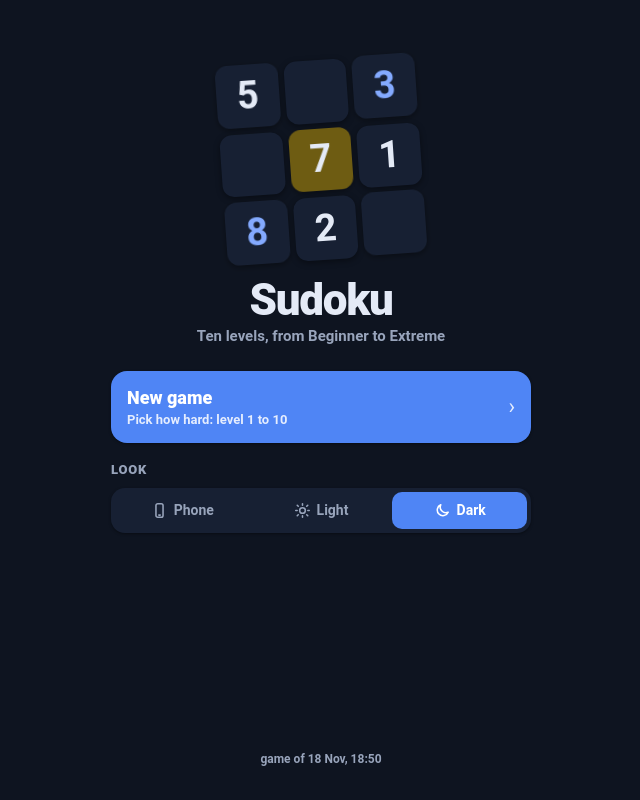
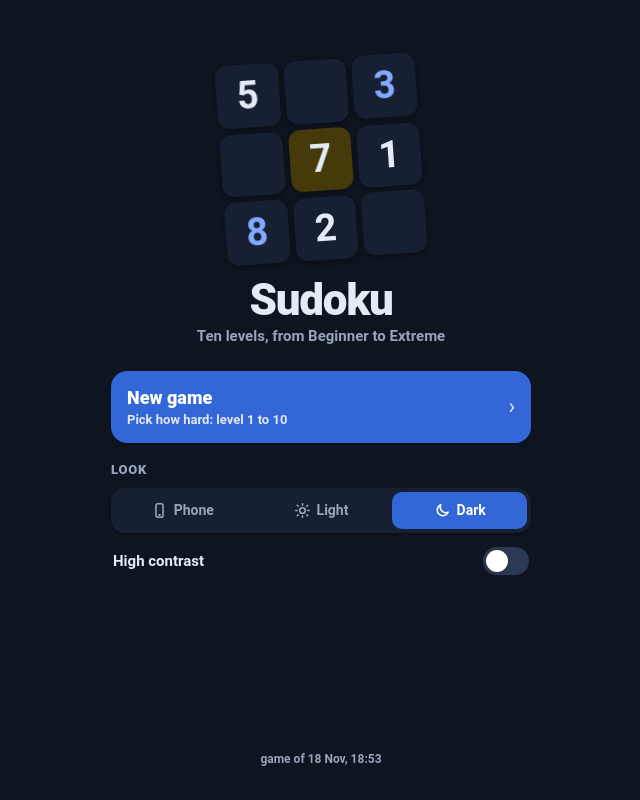
Before and after one commit to tomvinograd/glimmer-isle-play, a plain HTML site: page sudoku/game.html in a window 1280 px wide. Both pictures are taken after a click on the radio button "Dark". Shown: the whole page, without its empty margins (319-959 px from the left). Drawn offline with Linux system fonts and the light colour scheme.

Commit message:
Sudoku update 1795028021

```diff
--- a/sudoku/game.html
+++ b/sudoku/game.html
@@ -1,7 +1,7 @@
 <!doctype html>
 <html lang="en">
 <head>
-<script>window.GAME_BUILD = 1795027809;</script>
+<script>window.GAME_BUILD = 1795028021;</script>
 <meta charset="utf-8">
 <meta name="viewport" content="width=device-width, initial-scale=1, maximum-scale=1, user-scalable=no, viewport-fit=cover">
 <title>Sudoku</title>
@@ -17,15 +17,15 @@
 }
 @media (prefers-color-scheme: dark) { :root:not([data-theme="light"]) {
   --bg: #0E1420; --paper: #172033; --ink: #E4EAF6; --muted: #98A4BB;
-  --line: #2B3954; --line-strong: #A9B7D0; --peer: #1C2840; --same: #27406B; --sel: #6E5C12;
+  --line: #2B3954; --line-strong: #A9B7D0; --peer: #1C2840; --same: #27406B; --sel: #463A0B;
   --user: #84AAFF; --err: #FF7B7B; --err-bg: #4A1E26; --note: #A6B1C6;
-  --btn: #1C2740; --btn-press: #26334F; --accent: #4F85F5; --accent-ink: #FFFFFF; --shade: rgba(0,0,0,.4); --scrim: rgba(0,0,0,.6);
+  --btn: #1C2740; --btn-press: #26334F; --accent: #3366D6; --accent-ink: #FFFFFF; --shade: rgba(0,0,0,.4); --scrim: rgba(0,0,0,.6);
   color-scheme: dark; } }
 :root[data-theme="dark"] {
   --bg: #0E1420; --paper: #172033; --ink: #E4EAF6; --muted: #98A4BB;
-  --line: #2B3954; --line-strong: #A9B7D0; --peer: #1C2840; --same: #27406B; --sel: #6E5C12;
+  --line: #2B3954; --line-strong: #A9B7D0; --peer: #1C2840; --same: #27406B; --sel: #463A0B;
   --user: #84AAFF; --err: #FF7B7B; --err-bg: #4A1E26; --note: #A6B1C6;
-  --btn: #1C2740; --btn-press: #26334F; --accent: #4F85F5; --accent-ink: #FFFFFF; --shade: rgba(0,0,0,.4); --scrim: rgba(0,0,0,.6);
+  --btn: #1C2740; --btn-press: #26334F; --accent: #3366D6; --accent-ink: #FFFFFF; --shade: rgba(0,0,0,.4); --scrim: rgba(0,0,0,.6);
   color-scheme: dark; }
 
 * { box-sizing: border-box; -webkit-tap-highlight-color: transparent; }
@@ -167,6 +167,7 @@ button:focus-visible, input:focus-visible { outline: 3px solid var(--accent); ou
 .seg button { display: flex; align-items: center; justify-content: center; gap: 6px; padding: 9px 4px; border-radius: 10px; font-weight: 700; font-size: 14px; color: var(--muted); }
 .seg button svg { width: 17px; height: 17px; flex: none; }
 .seg button.on { background: var(--accent); color: var(--accent-ink); }
+.hcrow { padding: 6px 2px 0; }
 .hfoot { margin-top: auto; text-align: center; color: var(--muted); font-size: 12px; font-weight: 600; }
 /* what's new note after an update */
 .news { position: fixed; left: 50%; bottom: calc(18px + env(safe-area-inset-bottom, 0px)); transform: translateX(-50%); z-index: 30; width: min(440px, calc(100% - 32px));
@@ -176,6 +177,36 @@ button:focus-visible, input:focus-visible { outline: 3px solid var(--accent); ou
 @keyframes newsin { from { transform: translate(-50%, 30px); opacity: 0; } }
 @media (prefers-reduced-motion: reduce) { *, *::before, *::after { animation: none !important; transition: none !important; } }
 @media (max-height: 640px) { .newbtn { display: none; } .app { gap: 8px; } .wrap { gap: 8px; } }
+
+/* High contrast (start page switch): stronger colours for light and dark, outlined controls, heavier numbers */
+:root { --edge: transparent; --selring: #000000; }
+:root[data-contrast="high"] { --bg: #FFFFFF; --paper: #FFFFFF; --ink: #000000; --muted: #2B2B2B;
+  --line: #5C5C5C; --line-strong: #000000; --peer: #D9E4F7; --same: #A8C5F7; --sel: #FFD000;
+  --user: #0033AA; --err: #A80000; --err-bg: #FFC9C9; --note: #000000;
+  --btn: #FFFFFF; --btn-press: #D9D9D9; --accent: #0033AA; --accent-ink: #FFFFFF; --shade: rgba(0,0,0,0); --scrim: rgba(0,0,0,.7); --edge: #000000; }
+@media (prefers-color-scheme: dark) { :root[data-contrast="high"]:not([data-theme="light"]) { --bg: #000000; --paper: #000000; --ink: #FFFFFF; --muted: #E6E6E6;
+  --line: #A6A6A6; --line-strong: #FFFFFF; --peer: #1E2B47; --same: #1F3A6E; --sel: #3F3200;
+  --user: #8FD0FF; --err: #FF8F8F; --err-bg: #5C0000; --note: #FFFFFF;
+  --btn: #000000; --btn-press: #262626; --accent: #8FD0FF; --accent-ink: #000000; --shade: rgba(0,0,0,0); --scrim: rgba(0,0,0,.8); --edge: #FFFFFF; --selring: #FFD000; } }
+:root[data-contrast="high"][data-theme="dark"] { --bg: #000000; --paper: #000000; --ink: #FFFFFF; --muted: #E6E6E6;
+  --line: #A6A6A6; --line-strong: #FFFFFF; --peer: #1E2B47; --same: #1F3A6E; --sel: #3F3200;
+  --user: #8FD0FF; --err: #FF8F8F; --err-bg: #5C0000; --note: #FFFFFF;
+  --btn: #000000; --btn-press: #262626; --accent: #8FD0FF; --accent-ink: #000000; --shade: rgba(0,0,0,0); --scrim: rgba(0,0,0,.8); --edge: #FFFFFF; --selring: #FFD000; }
+:root[data-contrast="high"] .c { border-color: var(--line); }
+:root[data-contrast="high"] .c.user { font-weight: 700; }
+:root[data-contrast="high"] .c.sel { box-shadow: inset 0 0 0 3px var(--selring); }
+:root[data-contrast="high"] .notes { font-weight: 800; font-size: clamp(9px, 2.6vw, 12px); }
+:root[data-contrast="high"] .board { border-width: 3px; }
+:root[data-contrast="high"] .c.br { border-right-width: 3px; } :root[data-contrast="high"] .c.bb { border-bottom-width: 3px; }
+:root[data-contrast="high"] .num, :root[data-contrast="high"] .hbtn, :root[data-contrast="high"] .lvchip, :root[data-contrast="high"] .icbtn,
+:root[data-contrast="high"] .seg, :root[data-contrast="high"] .hrecs span, :root[data-contrast="high"] .hart span, :root[data-contrast="high"] .big,
+:root[data-contrast="high"] .presets button { border: 2px solid var(--edge); }
+:root[data-contrast="high"] .sheet { border-top: 3px solid var(--edge); }
+:root[data-contrast="high"] .tool, :root[data-contrast="high"] .stats, :root[data-contrast="high"] .num small { color: var(--ink); }
+:root[data-contrast="high"] .tool .badge { border: 1.5px solid var(--edge); background: var(--paper); color: var(--ink); }
+:root[data-contrast="high"] .tool.on .badge { background: var(--accent); color: var(--accent-ink); }
+:root[data-contrast="high"] .sw { border: 2px solid var(--edge); }
+:root[data-contrast="high"] .news { border: 2px solid var(--bg); }
 </style>
 </head>
 <body>
@@ -309,6 +340,7 @@ const darkQuery = window.matchMedia ? matchMedia("(prefers-color-scheme: dark)")
 function applyTheme() {
   const t = opts.theme || "auto", root = document.documentElement;
   if (t === "auto") delete root.dataset.theme; else root.dataset.theme = t;
+  if (opts.hc) root.dataset.contrast = "high"; else delete root.dataset.contrast;
 }
 if (darkQuery && darkQuery.addEventListener) darkQuery.addEventListener("change", applyTheme);
 let sel = -1, notesMode = false, paused = false, sheet = null, pickLv = 4, lastPop = -1;
@@ -475,12 +507,14 @@ function showHome() {
     </div>
     ${recs ? `<div class="hrec"><h3>Best times</h3><div class="hrecs">${recs}</div></div>` : ""}
     <div class="hlook"><h3>Look</h3><div class="seg" role="radiogroup" aria-label="Light or dark">${[["auto", "Phone", '<rect x="7" y="2.5" width="10" height="19" rx="2.5"/><path d="M11 18.5h2"/>'], ["light", "Light", '<circle cx="12" cy="12" r="4"/><path d="M12 2.5v2M12 19.5v2M4.6 4.6l1.4 1.4M18 18l1.4 1.4M2.5 12h2M19.5 12h2M4.6 19.4L6 18M18 6l1.4-1.4"/>'], ["dark", "Dark", '<path d="M20 14.5A8 8 0 0 1 9.5 4a8 8 0 1 0 10.5 10.5z"/>']]
-      .map(([k, t, ic]) => `<button role="radio" aria-checked="${(opts.theme || "auto") === k}" class="${(opts.theme || "auto") === k ? "on" : ""}" data-theme-pick="${k}"><svg viewBox="0 0 24 24" fill="none" stroke="currentColor" stroke-width="2.2" stroke-linecap="round" stroke-linejoin="round">${ic}</svg>${t}</button>`).join("")}</div></div>
+      .map(([k, t, ic]) => `<button role="radio" aria-checked="${(opts.theme || "auto") === k}" class="${(opts.theme || "auto") === k ? "on" : ""}" data-theme-pick="${k}"><svg viewBox="0 0 24 24" fill="none" stroke="currentColor" stroke-width="2.2" stroke-linecap="round" stroke-linejoin="round">${ic}</svg>${t}</button>`).join("")}</div>
+      <div class="opt hcrow"><span>High contrast</span><button class="sw${opts.hc ? " on" : ""}" id="hcsw" role="switch" aria-checked="${!!opts.hc}" aria-label="High contrast"></button></div></div>
     <p class="hfoot">${verLabel()}</p></div>`;
   h.hidden = false;
   if (live) $("hcont").onclick = () => { paused = false; hideHome(); render(); };
   $("hnew").onclick = openNew;
   h.querySelectorAll("[data-theme-pick]").forEach(b => b.onclick = () => { opts.theme = b.dataset.themePick; applyTheme(); save(); showHome(); });
+  $("hcsw").onclick = () => { opts.hc = !opts.hc; applyTheme(); save(); showHome(); };
 }
 function hideHome() { homeOn = false; $("home").hidden = true; }
 
@@ -505,7 +539,7 @@ window.appBack = () => { if (sheet === "new" && (homeOn || (G && !G.done))) { cl
 window.appPause = () => { if (G && !G.done) { paused = true; render(); } save(); };
 
 /* ---------- start ---------- */
-const NEWS = "Choose light or dark: Look, on the start page.";   // change with each update
+const NEWS = "High contrast: switch it on under Look, on the start page.";   // change with each update
 let hadSave = false; try { hadSave = !!localStorage.getItem(KEY); } catch (e) {}
 load();
 applyTheme();
```
Also changed, not shown: sudoku/version.txt.
